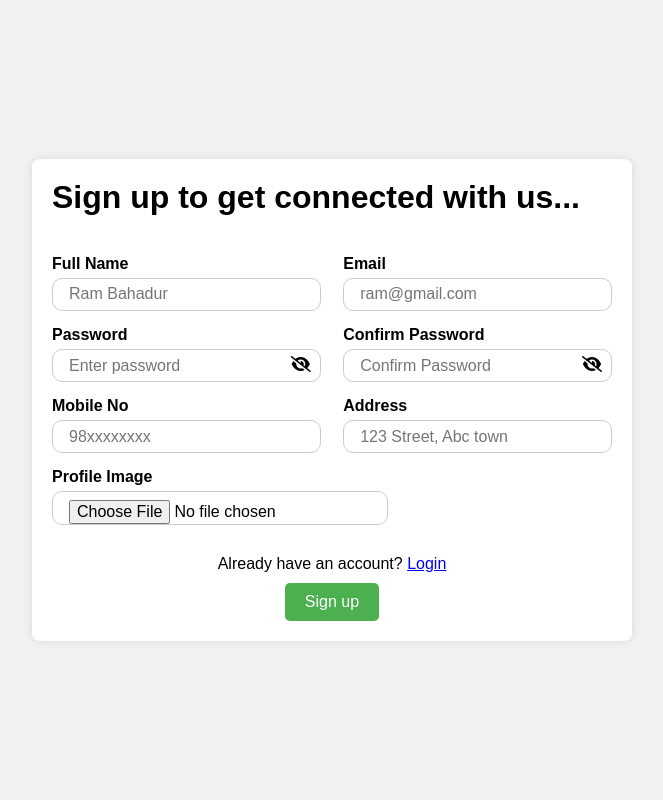
After one commit to rajib010/Lost-FoundSystem, a PHP site: page /Signup.php in a window 1280 px wide. The commit adds this page. Shown: the whole page, without its empty margins (308-971 px from the left). Run offline with PHP 8.4, Linux system fonts and the light colour scheme; some libraries are stand-ins or nearby versions.

Commit message:
added signup pages ui

```diff
--- /dev/null
+++ b/pages/Signup.php
@@ -0,0 +1,249 @@
+<!DOCTYPE html>
+<html lang="en">
+
+<head>
+    <meta charset="UTF-8">
+    <meta name="viewport" content="width=device-width, initial-scale=1.0">
+    <title>Signup page</title>
+    <link rel="stylesheet" href="https://cdnjs.cloudflare.com/ajax/libs/font-awesome/6.6.0/css/all.min.css"
+        integrity="sha512-Kc323vGBEqzTmouAECnVceyQqyqdsSiqLQISBL29aUW4U/M7pSPA/gEUZQqv1cwx4OnYxTxve5UMg5GT6L4JJg=="
+        crossorigin="anonymous" referrerpolicy="no-referrer" />
+    <style>
+        * {
+            margin: 0;
+            padding: 0;
+            box-sizing: border-box;
+        }
+
+        html,
+        body {
+            width: 100%;
+            max-width: 100%;
+            height: 100%;
+        }
+
+        body {
+            display: flex;
+            align-items: center;
+            justify-content: center;
+            background-color: #f2f2f2;
+            font-family: Arial, sans-serif;
+        }
+
+        main {
+            width: 90%;
+            max-width: 600px;
+            margin: auto;
+            background-color: white;
+            padding: 20px;
+            border-radius: 8px;
+            box-shadow: 0 0 10px rgba(0, 0, 0, 0.1);
+        }
+
+        .myForm {
+            display: flex;
+            flex-wrap: wrap;
+            justify-content: space-between;
+        }
+
+        .myForm>h1 {
+            margin-bottom: 3vw;
+        }
+
+        .inputContainer {
+            width: 48%;
+            margin-bottom: 15px;
+            position: relative;
+        }
+
+        .inputContainer.fullWidth {
+            width: 100%;
+            height: 4vw;
+        }
+
+        .inputContainer.profileContainer {
+            width: 60%;
+        }
+
+        .inputContainer>label {
+            display: block;
+            margin-bottom: 5px;
+            font-weight: bold;
+        }
+
+        .inputField,
+        .passwordField {
+            width: 100%;
+            height: 2.6vw;
+            border-radius: 10px;
+            padding: 0.5em 1em;
+            border: 1px solid #ccc;
+            font-size: 1em;
+            outline: none;
+        }
+
+        .passwordContainer {
+            display: flex;
+            align-items: center;
+        }
+
+        .toggle-password {
+            position: absolute;
+            right: 10px;
+            top: 70%;
+            transform: translateY(-50%);
+            cursor: pointer;
+        }
+
+        .error {
+            font-size: smaller;
+            color: red;
+            display: none;
+        }
+
+        .loginPoint {
+            width: 100%;
+            text-align: center;
+            margin-top: 15px;
+        }
+
+        .signup {
+            width: 100%;
+            text-align: center;
+            margin-top: 10px;
+        }
+
+        .signup button {
+            background-color: #4CAF50;
+            color: white;
+            border: none;
+            padding: 10px 20px;
+            border-radius: 5px;
+            cursor: pointer;
+            font-size: 1em;
+        }
+
+        @media (min-width: 767px) and (max-width:1024px) {
+
+            .inputField,
+            .passwordField {
+                height: 4.5vw;
+            }
+
+        }
+
+        @media (max-width: 768px) {
+            .inputContainer {
+                width: 100%;
+            }
+
+            .inputContainer.profileContainer {
+                width: 100%;
+            }
+
+            .inputField,
+            .passwordField {
+                height: 7vw;
+                padding: 0.8em 1em;
+            }
+
+            .toggle-password {
+                top: 70%;
+                transform: translateY(-50%);
+            }
+        }
+
+        @media (max-width: 600px) {
+
+            .inputField,
+            .passwordField {
+                height: 7vw;
+            }
+
+            .toggle-password {
+                top: 75%;
+                transform: translateY(-50%);
+            }
+        }
+    </style>
+
+</head>
+
+<body>
+    <main>
+        <form action="" method="" onsubmit="" class="myForm">
+            <h1>Sign up to get connected with us...</h1>
+            <div class="inputContainer">
+                <label for="fullName">Full Name</label>
+                <input type="text" id="fullName" class="inputField" name="fullName" placeholder="Ram Bahadur" required>
+                <p class="error">Error</p>
+            </div>
+            <div class="inputContainer">
+                <label for="email">Email</label>
+                <input type="email" id="email" class="inputField" name="email" placeholder="ram@gmail.com" required>
+                <p class="error">Error</p>
+            </div>
+            <div class="inputContainer">
+                <label for="password">Password</label>
+                <div class="passwordContainer">
+                    <input type="password" placeholder="Enter password" class="passwordField" id="password">
+                    <span class="toggle-password" onclick="togglePasswordVisibility()"><i
+                            class="fa-solid fa-eye-slash"></i></span>
+                </div>
+                <p class="error">Error</p>
+            </div>
+            <div class="inputContainer">
+                <label for="cpassword">Confirm Password</label>
+                <div class="passwordContainer">
+                    <input type="password" placeholder="Confirm Password" class="passwordField" id="cpassword">
+                    <span class="toggle-password" onclick="togglePasswordVisibility()"><i
+                            class="fa-solid fa-eye-slash"></i></span>
+                </div>
+                <p class="error">Error</p>
+            </div>
+            <div class="inputContainer">
+                <label for="mobile">Mobile No</label>
+                <input type="text" id="mobile" class="inputField" name="mobile" placeholder="98xxxxxxxx" required>
+                <p class="error">Error</p>
+            </div>
+            <div class="inputContainer">
+                <label for="address">Address</label>
+                <input type="text" id="address" class="inputField" name="address" placeholder="123 Street, Abc town"
+                    required>
+                <p class="error">Error</p>
+            </div>
+            <div class="inputContainer profileContainer">
+                <label for="profile">Profile Image</label>
+                <input type="file" name="profile" id="profile" class="inputField" required>
+                <p class="error">Error</p>
+            </div>
+            <div class="loginPoint">
+                <p>Already have an account? <span><a href="../pages/Login.php">Login</a></span></p>
+            </div>
+            <div class="signup">
+                <button class="loginButton" type="submit">Sign up</button>
+            </div>
+        </form>
+    </main>
+    <script>
+        function togglePasswordVisibility() {
+            const passwordFields = document.querySelectorAll(".passwordField");
+            const toggleIcons = document.querySelectorAll(".toggle-password i");
+
+            passwordFields.forEach((passwordField, index) => {
+                if (passwordField.type === "password") {
+                    passwordField.type = "text";
+                    toggleIcons[index].classList.remove("fa-eye-slash");
+                    toggleIcons[index].classList.add("fa-eye");
+                } else {
+                    passwordField.type = "password";
+                    toggleIcons[index].classList.remove("fa-eye");
+                    toggleIcons[index].classList.add("fa-eye-slash");
+                }
+            });
+        }
+    </script>
+
+</body>
+
+</html>
```
Also changed, not shown: pages/Login.php (renamed from pages/Login.html, +13 -2 lines).
